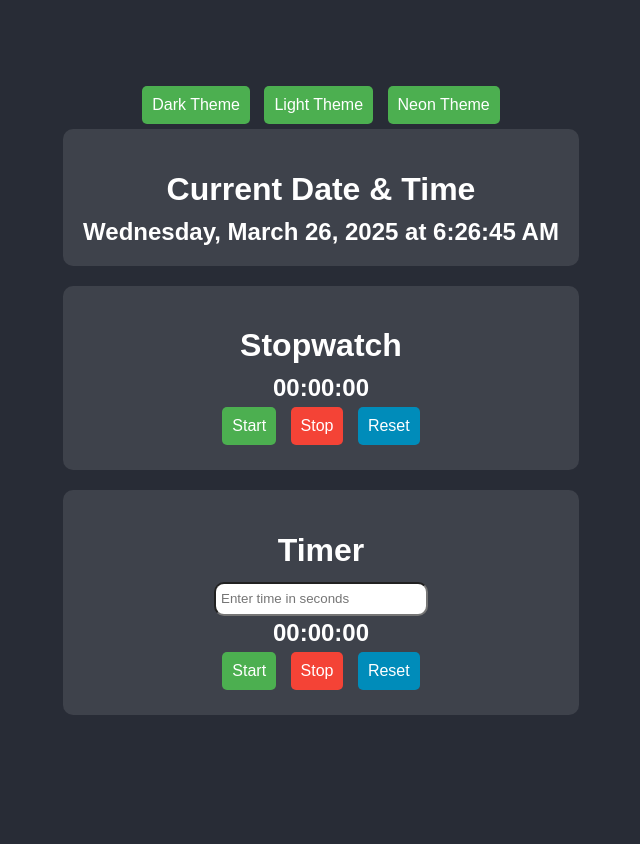
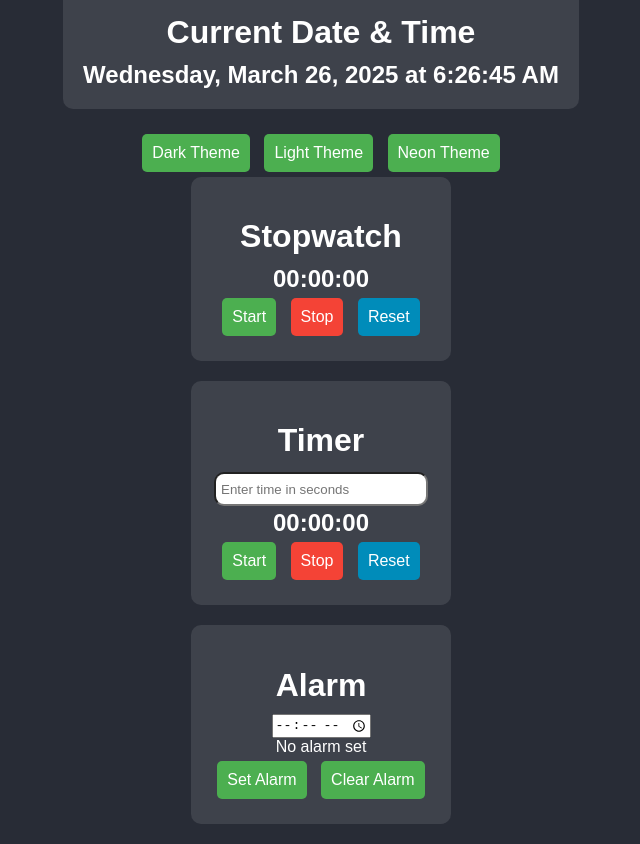
Before and after one commit to Aaditya-Shukla-nitw/time, a plain HTML site: page index.html in a window 1280 px wide. Shown: the whole page, without its empty margins (319-959 px from the left). Before the commit the page ends 816 px from the top, so only its background shows below. Drawn offline with Linux system fonts and the light colour scheme.

Commit message:
Update index.html

```diff
--- a/index.html
+++ b/index.html
@@ -7,15 +7,16 @@
     <link href="style.css" rel="stylesheet">
 </head>
 <body>
-    <div>
+    <div class="button-container">
+        <div class="container">
+            <h1>Current Date & Time</h1>
+            <div id="datetime"></div>
+        </div>
     <button onclick="setTheme('')">Dark Theme</button>
     <button onclick="setTheme('light-theme')">Light Theme</button>
-    <button onclick="setTheme('neon-theme')">Neon Theme</button></div>
+    <button onclick="setTheme('neon-theme')">Neon Theme</button>
+</div>
     <div>
-    <div class="container">
-        <h1>Current Date & Time</h1>
-        <div id="datetime"></div>
-    </div>
 
     <div class="container">
         <h1>Stopwatch</h1>
@@ -33,6 +34,13 @@
         <button class="stop" onclick="stopTimer()">Stop</button>
         <button class="reset" onclick="resetTimer()">Reset</button>
     </div>
+    <div class="container">
+        <h1>Alarm</h1>
+        <input type="time" id="alarmInput">
+        <div id="alarm">No alarm set</div>
+        <button onclick="setAlarm()">Set Alarm</button>
+        <button onclick="clearAlarm()">Clear Alarm</button>
+    </div>
 </div>
     <script src="index.js"></script>
 
```
